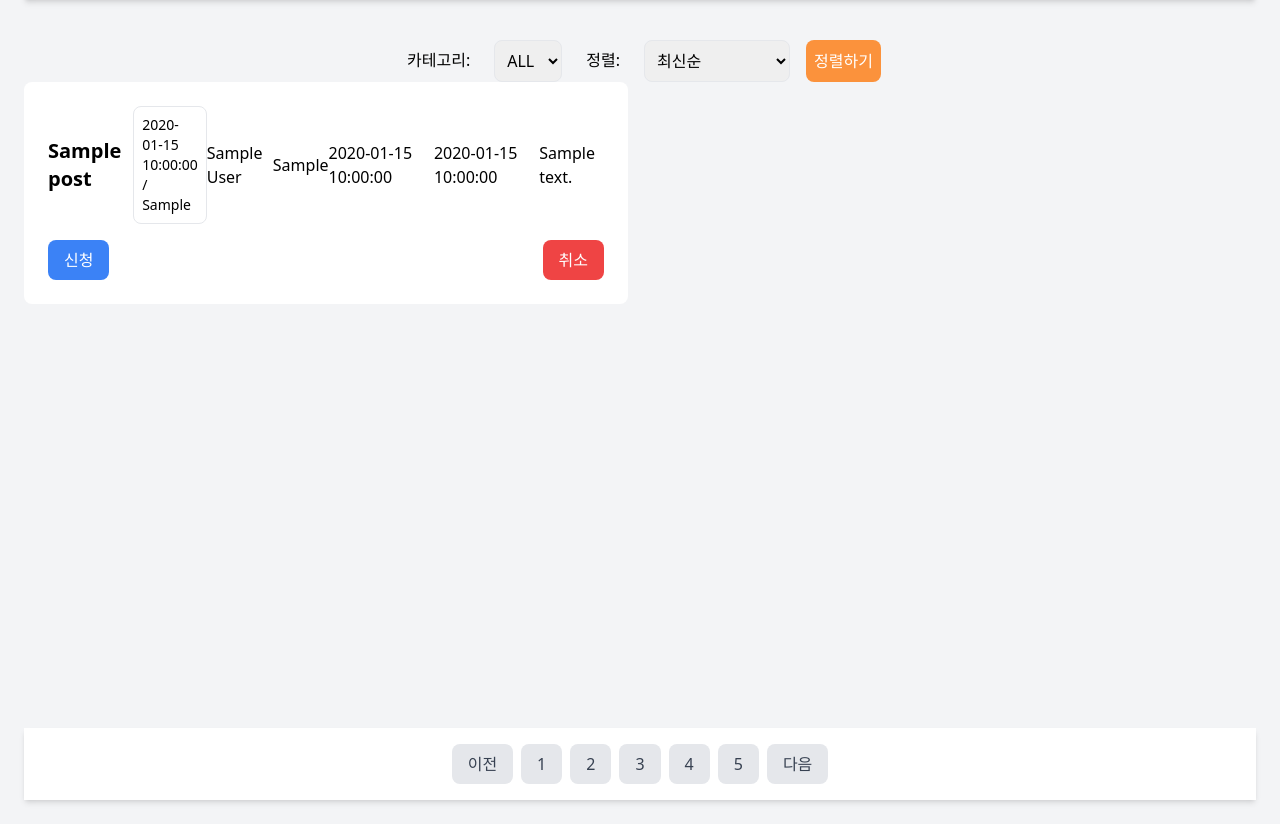
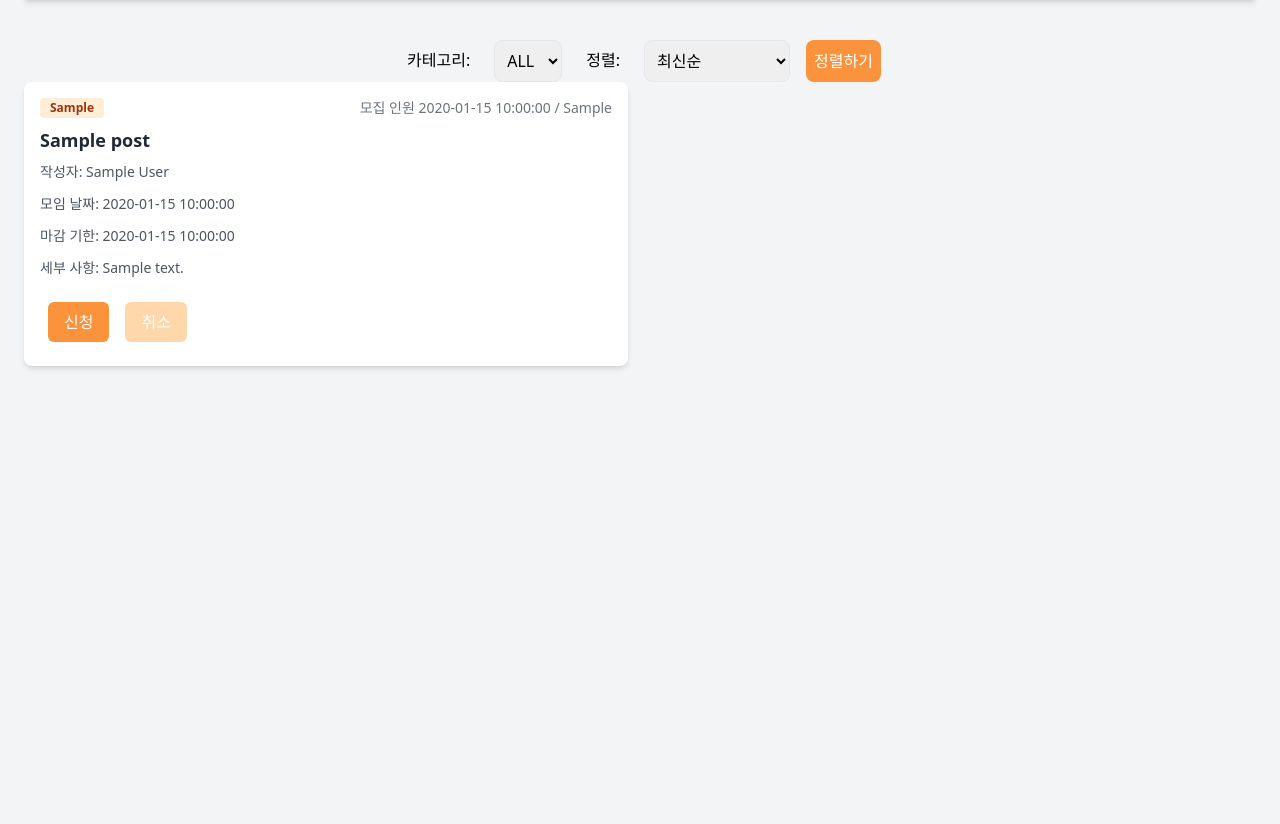
Before and after one commit to hjun813/jungle_team3, a Flask app: template templates/postlist.html in a window 1280 px wide. Shown: the part 96-920 px from the top of the page. After the commit the page ends 465 px from the top, so only its background shows below. Run offline with Flask 3, Linux system fonts and the light colour scheme; the template is opened without the code that fills it: most values are stand-ins (such as "Sample title", 1, 10 or a date in 2020); some libraries are stand-ins or nearby versions.

Commit message:
fix: all

```diff
--- a/app.py
+++ b/app.py
@@ -6,11 +6,13 @@
 from pymongo import MongoClient, ReturnDocument
 from bson.objectid import ObjectId
 from flask_mail import Mail, Message
+# from apscheduer.schedulers.background import BackgroundScheduler
 import os
 import smtplib
 from email.mime.text import MIMEText
 from email.mime.multipart import MIMEMultipart
 import requests
+import random
 
 app = Flask(__name__)
 app.secret_key = os.urandom(24)
@@ -31,7 +33,7 @@
 
 client = MongoClient("mongodb://localhost:27017/")
 db = client.firstProject
-# db.users.create_index([("userId", 1)], unique=True)
+
 
 @app.route("/")
 def home():
@@ -66,6 +68,47 @@
         return jsonify({"result": False, "message": "이미 존재하는 ID입니다."}), 200
     else:
         return jsonify({"result": True, "message": "사용 가능한 ID입니다."}), 200
+
+
+@app.route("/sendotp", methods=["POST"])
+def sendOtp():
+  email = request.form.get("email")
+
+  if not email:
+    return jsonify({"result": False, "message": "이메일을 입력하세요."}), 400
+  otp_code = generate_otp()
+  print(otp_code)
+  send_otp_email(email, otp_code)
+  return jsonify({"result":"success","otp_code":otp_code})
+
+
+def generate_otp():
+    return str(random.randint(100000, 999999))
+
+def send_otp_email(email, otp_code):
+    msg = Message(
+        subject='해요일 이메일 인증번호',
+        sender="purifiedpotion@gmail.com",
+        recipients=[email]
+    )
+    msg.body = '안녕하세요. 해요일 입니다.\n이메일 인증번호를 입력하세요.\n인증번호 : {}'.format(otp_code)
+    mail.send(msg)
+    return "Sent"
+
+@app.route("/checkotp", methods=["POST"])
+def checkOtp():
+  email = request.form.get("email")
+  user_input = request.form.get("input_otp")
+  result= verify_otp_redis(email, user_input)
+  return jsonify({"result": result})
+
+def verify_otp_redis(email, user_input):
+    stored_otp = redis_client.get(f"otp:{email}")
+    if stored_otp and stored_otp == user_input:
+      flash("이메일 인증이 완료되었습니다.")
+      return True
+    flash("이메일 인증에 실패하셨습니다.")
+    return False
 
 @app.route("/signup", methods=["GET", "POST"])
 def signup():
@@ -139,7 +182,7 @@
         'meetDate' : datetime.strptime(meetDate,"%Y-%m-%d"),
         'dueDate' : datetime.strptime(dueDate,"%Y-%m-%d"),
         'nowPersonnel' : 1,
-        'goalPersonnel' : capacity,
+        'goalPersonnel' : int(capacity),
         'details' : details,
         'createdAt' : nowTime,
         'updatedAt' : nowTime,
@@ -204,7 +247,7 @@
 @app.route("/applymeeting",methods=["POST"])
 @jwt_required()
 def applymeeting():
-    _id = ObjectId(request.form['_id'])
+    _id = ObjectId(request.form.get('_id'))
     current_user = get_jwt_identity()
     # find_post = db.posts.find_one({'_id':_id})
 
@@ -222,7 +265,7 @@
     ))
 
     #모집 인원 다 채울 시 이메일 발송 로직
-    if result['nowPersonnel'] == int(result['goalPersonnel']):
+    if result['nowPersonnel'] == (result['goalPersonnel']):
         state = "정원 총족이 되었습니다. 방장의 연락을 기다려 주세요!!"
 
         user_email = list()
@@ -274,7 +317,17 @@
 def mypost():
     current_user = get_jwt_identity()
 
-    myposts = list(db.posts.find({"author": current_user}))  # 리스트로 변환
+    page = int(request.args.get("page", 1))  # 페이지 (기본값: 1)
+    per_page = 10  # 페이지당 문서 개수
+    skip_count = (page - 1) * per_page
+    query = {"author": current_user}
+    pipeline = [
+        {"$match": query},  # 마감일이 지나지 않은 게시물만 조회
+        {"$skip": skip_count},  # 해당 페이지의 첫 번째 문서까지 건너뛰기
+        {"$limit": per_page}  # 페이지당 문서 개수 제한
+    ]
+
+    myposts = list(db.posts.aggregate(pipeline))  # 리스트로 변환
 
     for post in myposts:
         post['_id'] = str(post['_id'])
@@ -283,8 +336,10 @@
         if isinstance(post['dueDate'], datetime):
             post['dueDate'] = post['dueDate'].strftime("%Y-%m-%d")
 
+    total_posts = db.posts.count_documents(query)
+    total_pages = (total_posts + per_page - 1) // per_page
     if myposts:
-        return render_template("mypage_mypost.html", posts = myposts)
+        return render_template("mypage_mypost.html", posts = myposts, total_pages = total_pages, total_posts=total_posts, page = page)
     else:
         flash("조회 실패 새로고침하세요")
         return render_template("mypage_mypost.html")
@@ -294,8 +349,16 @@
 @jwt_required()
 def applypost():
     current_user = get_jwt_identity()
-
-    allposts = list(db.posts.find({'author':{"$ne":current_user}}))
+    page = int(request.args.get("page", 1))  # 페이지 (기본값: 1)
+    per_page = 10  # 페이지당 문서 개수
+    skip_count = (page - 1) * per_page
+    query = {'author':{"$ne":current_user}}
+    pipeline = [
+        {"$match": query},  # 마감일이 지나지 않은 게시물만 조회
+        {"$skip": skip_count},  # 해당 페이지의 첫 번째 문서까지 건너뛰기
+        {"$limit": per_page}  # 페이지당 문서 개수 제한
+    ]
+    allposts = list(db.posts.aggregate(pipeline))
 
     attendposts = list()
 
@@ -308,9 +371,10 @@
                 post['dueDate'] = post['dueDate'].strftime("%Y-%m-%d")
                 attendposts.append(post)
 
-
+    total_posts = db.posts.count_documents(query)
+    total_pages = (total_posts + per_page - 1) // per_page
     if len(attendposts) >= 0:
-        return render_template("mypage_myapply.html", posts = attendposts)
+        return render_template("mypage_myapply.html", posts = attendposts, total_pages = total_pages, total_posts = total_posts, page=page)
     else:
         flash("조회 실패거나 조회할 게시물이 없습니다. 새로고침 하세요")
         return render_template("mypage_myapply.html")
@@ -387,28 +451,6 @@
     else:
         return redirect(url_for("applyPost"))
 
-def generate_otp(email_address, otp_create_time):
-  otp = str(randint(100000, 999999))
-  session[f'otp_{email_address}'] = otp  # 세션에 인증번호 저장
-  session[f'time_{email_address}'] = otp_create_time  # 인증번호 생성 시간 저장
-  return otp
-
-def send_otp(cert_info, otp):
-    cert_info = "cnrrn0312@gmail.com"
-    msg = Message('이메일 인증번호', sender=MAIL_USERNAME, recipients=[cert_info])
-    msg.body = '안녕하세요. 해요일 입니다.\n인증번호를 입력하여 이메일 인증을 완료해 주세요.\n인증번호 : {}'.format(otp)
-    mail.send(msg)
-    return "Sent"
-
-def send_result(state,user_emails):
-    msg = Message(
-        subject='모임 모집 결과',
-        sender="purifiedpotion@gmail.com",  # Ensure this matches MAIL_USERNAME
-        recipients=user_emails  # Replace with actual recipient's email
-    )
-    msg.body = '안녕하세요. 해요일 입니다.\n 모임 모집 결과 알려드립니다.\n {}'.format(state)
-    mail.send(msg)
-    return "Sent"
 
 
 if __name__ == "__main__":
--- a/templates/postlist.html
+++ b/templates/postlist.html
@@ -1,3 +1,4 @@
+
 <!DOCTYPE html>
 <html lang="ko">
 
@@ -80,64 +81,57 @@
         </form>
 
         <div id="cards-box" class="grid grid-cols-1 sm:grid-cols-2 gap-6">
-            <!-- 카드 1 -->
-            <div id="cards-box">
             {% for post in posts %}
-                <div class="bg-white p-6 rounded-lg">
-                    <div class="flex justify-between items-center mb-3">
-                        <h2 class="text-xl font-semibold">{{ post.title }}</h2>
-                        <span class="border rounded-lg p-2 text-sm w-20">{{ post.nowPersonnel }} / {{ post.goalPersonnel}}</span>
-                        <h2 class="text-l">{{ post.author }}</h2>
-                        <h2 class="text-l">{{ post.postType }}</h2>
-                        <h2 class="text-l">{{ post.meetDate }}</h2>
-                        <h2 class="text-l">{{ post.dueDate }}</h2>
-                        <h2 class="text-l">{{ post.details }}</h2>
+                <div class="bg-white rounded-lg shadow-md overflow-hidden transition hover:shadow-lg">
+                    <div class="p-4">
+                        <div class="flex justify-between items-center mb-2">
+                            <span class="bg-orange-100 text-orange-800 text-xs font-semibold px-2.5 py-0.5 rounded">
+                                {{ post.postType }}</span>
+                            <span class="text-sm text-gray-500"> 모집 인원 {{ post.nowPersonnel }} / {{ post.goalPersonnel}}</span>
                         </div>
-                    <div class="mt-4 flex justify-between">
+                        <h3 class="text-lg font-bold mb-2 text-gray-800">{{ post.title }}</h3>
+                        <p class="text-gray-600 text-sm mb-3 line-clamp-3">작성자: {{ post.author }}</p>
+                        <p class="text-gray-600 text-sm mb-3 line-clamp-3">모임 날짜: {{ post.meetDate }}</p>
+                        <p class="text-gray-600 text-sm mb-3 line-clamp-3">마감 기한: {{ post.dueDate }}</p>
+                        <p class="text-gray-600 text-sm mb-3 line-clamp-3">세부 사항: {{ post.details }}</p>
+                        <div class="mt-4 flex">
                             <!-- 신청 버튼 -->
                             <form action="/applymeeting" method="POST">
                                 <input type="hidden" name="_id" value="{{ post._id }}">
-                            <button type="submit" class="bg-blue-500 text-white px-4 py-2 rounded-lg hover:bg-blue-600">
+                                <button type="submit"
+                                    class="flex-1 m-2 bg-orange-400 text-white px-4 py-2 rounded-md hover:bg-orange-600 transition focus:outline-none focus:ring-2 focus:ring-orange-500 focus:ring-offset-2"
+                                    {% if post.isJoined %} disabled {% endif %}>
                                     신청
                                 </button>
                             </form>
-
                             <!-- 취소 버튼 -->
                             <form action="/cancelmeeting" method="POST">
                                 <input type="hidden" name="_id" value="{{ post._id }}">
-                            <button type="submit" class="bg-red-500 text-white px-4 py-2 rounded-lg hover:bg-red-600">
+                                <button type="submit"
+                                    class="flex-1 m-2 bg-orange-200 text-white px-4 py-2 rounded-md hover:bg-orange-600 transition focus:outline-none focus:ring-2 focus:ring-orange-500 focus:ring-offset-2"
+                                    {% if not post.isJoined %} disabled {% endif %}>
                                     취소
                                 </button>
                             </form>
                         </div>
                     </div>
+                </div>
             {% endfor %}
         </div>
-            <!-- 카드 2 -->
-
-            <!-- 카드 3 -->
-
+        <!-- 페이지 번호를 cards-box 아래로 이동 -->
+        <div class="flex justify-center mt-6">
+            <nav class="flex space-x-2">
+                {% if total_pages == 1 %}
+                    <a href="/postlist?page=1" class="px-4 py-2 bg-gray-200 text-gray-700 rounded-lg hover:bg-gray-300 focus:bg-orange-400 focus:text-white">1</a>
+                {% else %}
+                    {% for page in range(1, total_pages+1) %}
+                        <a href="/postlist?page={{ page }}" class="px-4 py-2 bg-gray-200 text-gray-700 rounded-lg hover:bg-gray-300 focus:bg-orange-400 focus:text-white">{{ page }}</a>
+                    {% endfor %}
+                {% endif %}
+            </nav>
         </div>
     </div>
-     <!-- footer 페이지번호 -->
-     <footer class="mt-auto py-4 bg-white shadow-md">
-        <div class="flex justify-center">
-            <nav class="flex space-x-2">
-                <a href="#" class="px-4 py-2 bg-gray-200 text-gray-700 rounded-lg hover:bg-gray-300">이전</a>
-                <a href="#"
-                    class="px-4 py-2 bg-gray-200 text-gray-700 rounded-lg hover:bg-gray-300 focus:bg-orange-400 focus:text-white">1</a>
-                <a href="#"
-                    class="px-4 py-2 bg-gray-200 text-gray-700 rounded-lg hover:bg-gray-300 focus:bg-orange-400 focus:text-white">2</a>
-                <a href="#"
-                    class="px-4 py-2 bg-gray-200 text-gray-700 rounded-lg hover:bg-gray-300 focus:bg-orange-400 focus:text-white">3</a>
-                <a href="#"
-                    class="px-4 py-2 bg-gray-200 text-gray-700 rounded-lg hover:bg-gray-300 focus:bg-orange-400 focus:text-white">4</a>
-                <a href="#"
-                    class="px-4 py-2 bg-gray-200 text-gray-700 rounded-lg hover:bg-gray-300 focus:bg-orange-400 focus:text-white">5</a>
-                <a href="#" class="px-4 py-2 bg-gray-200 text-gray-700 rounded-lg hover:bg-gray-300">다음</a>
-            </nav>
-        </div>
-    </footer>
+
 </body>
 
 </html>
```
Also changed, not shown: templates/mypage_mypost.html (+12 -1 lines), templates/signup.html (+21 -21 lines). Lines whose indentation alone changed are shown as unchanged.
